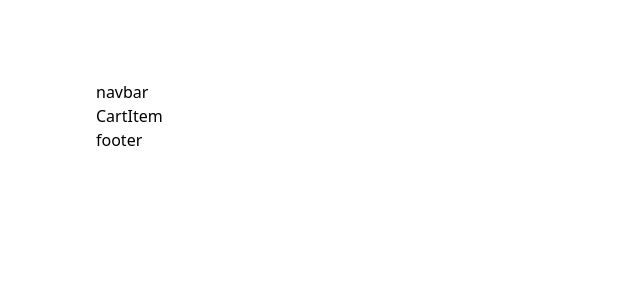
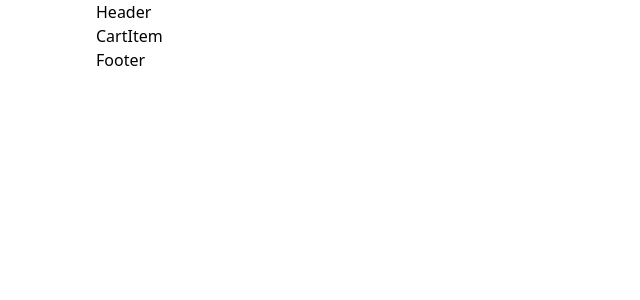
Before and after one commit to fallowshades/nyGrupp_e-handel, a React (Vite) app: page / in a window 1280 px wide. Shown: the top 300 px of the page, without its empty margins (0-640 px from the left). Built offline with nearby package versions, Linux system fonts and the light colour scheme.

Commit message:
Added in Header and Footer comps in layout

```diff
--- a/src/pages/HomePage.jsx
+++ b/src/pages/HomePage.jsx
@@ -1,14 +1,17 @@
-import React from 'react'
-import { Link } from 'react-router-dom'
-import { Outlet } from 'react-router-dom'
+import React from "react";
+import { Link } from "react-router-dom";
+import { Outlet } from "react-router-dom";
+import Header from "../components/Header";
+import Footer from "../components/Footer";
+
 const HomePage = () => {
   return (
-    <div className='align-element py-20'>
-      <nav>navbar</nav>
-      <Outlet /> <Link to='/CartItem'>CartItem</Link>
-      <footer>footer</footer>
+    <div className="align-element ">
+      <Header />
+      <Outlet /> <Link to="/CartItem">CartItem</Link>
+      <Footer />{" "}
     </div>
-  )
-}
+  );
+};
 
-export default HomePage
+export default HomePage;
```
Also changed, not shown: src/components/Footer.jsx (+4 -4 lines).
